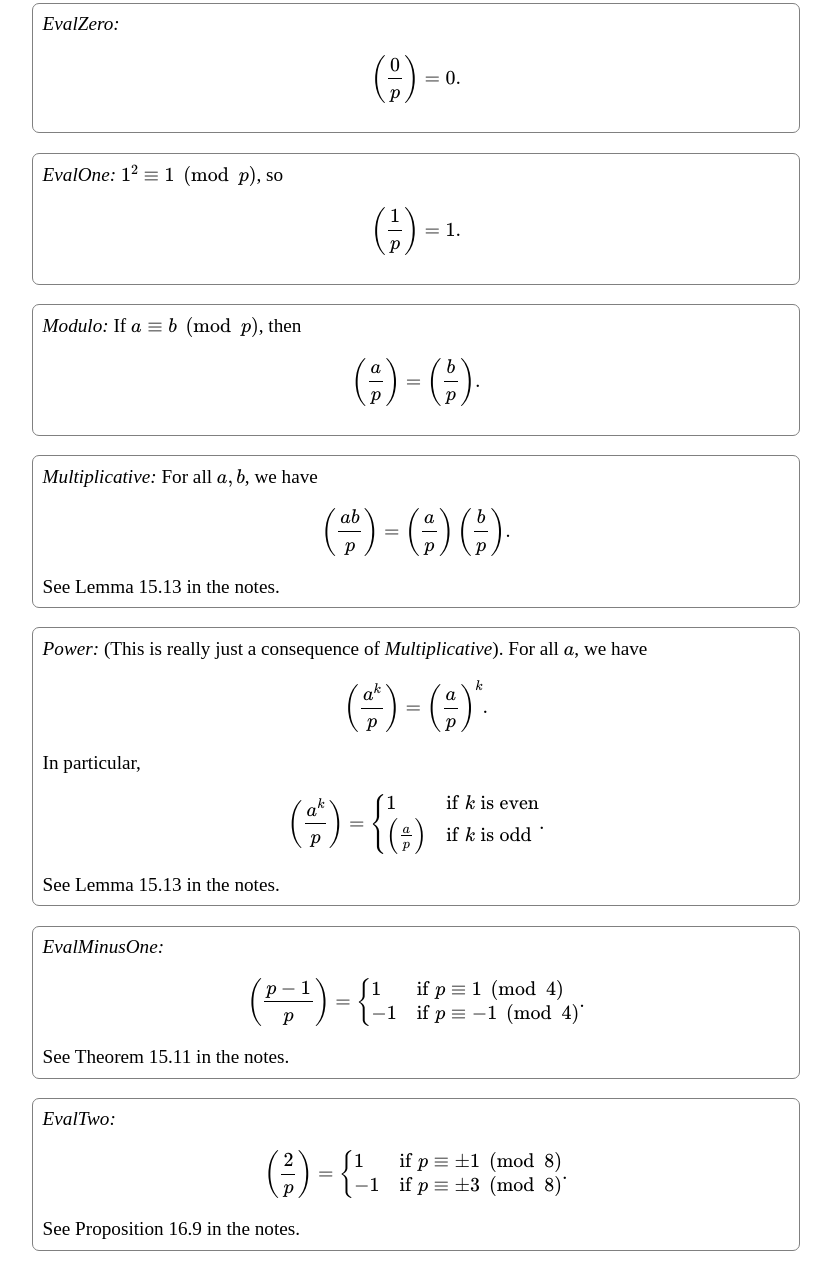
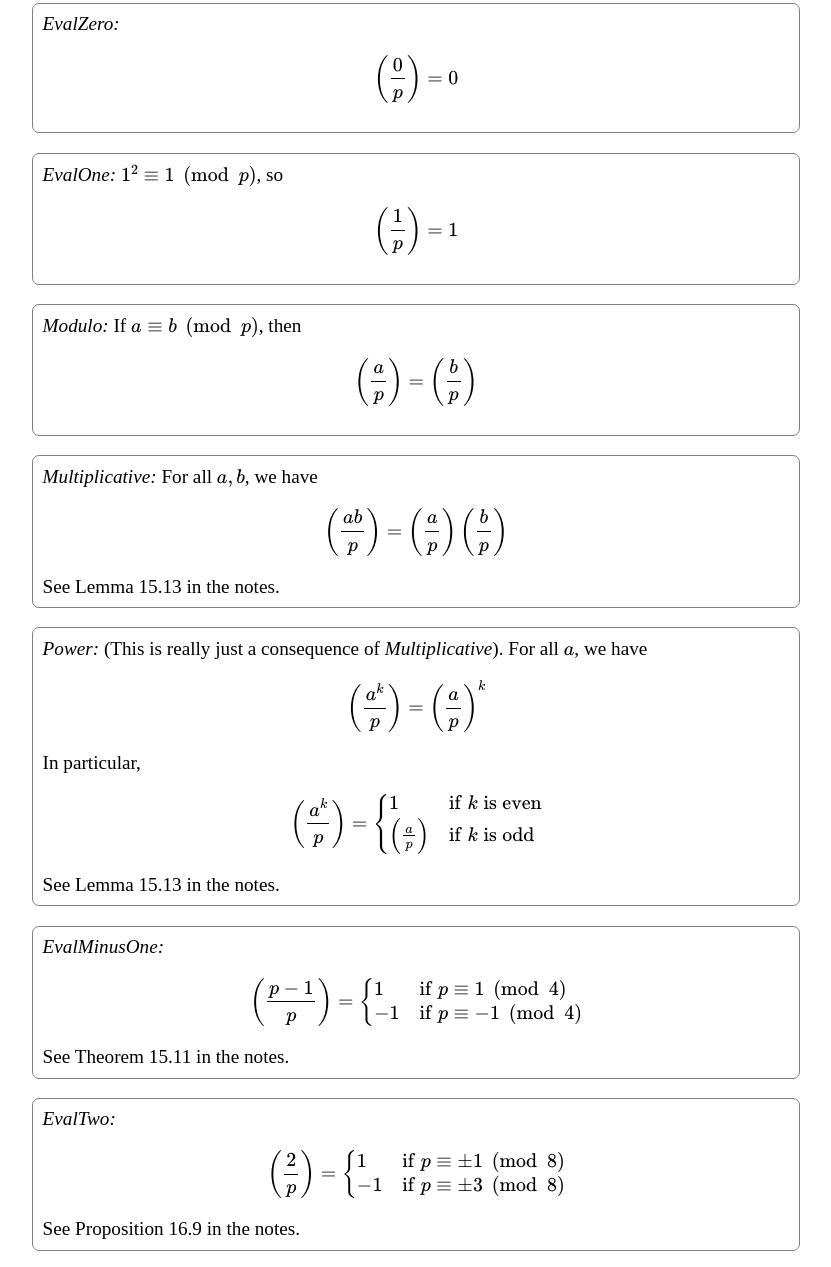
Before and after one commit to hdgarrood/legendre-symbol-calculator, a website: page dist/index.html in a window 1280 px wide. Shown: the part 191-1458 px from the top of the page, without its empty margins (224-1055 px from the left). Drawn offline with nearby package versions, Linux system fonts and the light colour scheme; some packages are replaced by stand-ins of ours.

Commit message:
Remove full stops for latex math (they look weird)

```diff
--- a/dist/index.html
+++ b/dist/index.html
@@ -49,30 +49,30 @@ form span:not(:last-child) {
         <h2>Evaluation rules (& names)</h2>
         Suppose \(p\) is an odd prime. Then:
         <div class="rule">
-          <em>EvalZero:</em> $$\left(\frac{0}{p}\right) = 0.$$
+          <em>EvalZero:</em> $$\left(\frac{0}{p}\right) = 0$$
         </div>
         <div class="rule">
-          <em>EvalOne:</em> \(1^2 \equiv 1 \pmod{p}\), so $$\left(\frac{1}{p}\right) = 1.$$
+          <em>EvalOne:</em> \(1^2 \equiv 1 \pmod{p}\), so $$\left(\frac{1}{p}\right) = 1$$
         </div>
         <div class="rule">
-          <em>Modulo:</em> If \(a \equiv b \pmod{p}\), then $$\left(\frac{a}{p}\right) = \left(\frac{b}{p}\right).$$
+          <em>Modulo:</em> If \(a \equiv b \pmod{p}\), then $$\left(\frac{a}{p}\right) = \left(\frac{b}{p}\right)$$
         </div>
         <div class="rule">
-          <em>Multiplicative:</em> For all \(a, b\), we have $$\left(\frac{ab}{p}\right) = \left(\frac{a}{p}\right)\left(\frac{b}{p}\right).$$
+          <em>Multiplicative:</em> For all \(a, b\), we have $$\left(\frac{ab}{p}\right) = \left(\frac{a}{p}\right)\left(\frac{b}{p}\right)$$
 
           See Lemma 15.13 in the notes.
         </div>
         <div class="rule">
           <em>Power:</em> (This is really just a consequence of
           <em>Multiplicative</em>). For all \(a\), we have
-          $$\left(\frac{a^k}{p}\right) = \left(\frac{a}{p}\right)^k.$$
+          $$\left(\frac{a^k}{p}\right) = \left(\frac{a}{p}\right)^k$$
 
           In particular,
 
           $$\left(\frac{a^k}{p}\right) = \begin{cases}
             1 & \mathrm{if} \; k \; \mathrm{is} \; \mathrm{even} \\
             \left(\frac{a}{p}\right) & \mathrm{if} \; k \; \mathrm{is} \; \mathrm{odd}
-          \end{cases}.$$
+          \end{cases}$$
 
           See Lemma 15.13 in the notes.
         </div>
@@ -81,7 +81,7 @@ form span:not(:last-child) {
           \begin{cases}
             1 & \mathrm{if} \; p \equiv 1 \pmod{4} \\
             -1 & \mathrm{if} \; p \equiv -1 \pmod{4} \\
-          \end{cases}.$$
+          \end{cases}$$
           See Theorem 15.11 in the notes.
         </div>
         <div class="rule">
@@ -89,15 +89,15 @@ form span:not(:last-child) {
           \begin{cases}
             1 & \mathrm{if} \; p \equiv \pm 1 \pmod{8} \\
             -1 & \mathrm{if} \; p \equiv \pm 3 \pmod{8} \\
-          \end{cases}.$$
+          \end{cases}$$
           See Proposition 16.9 in the notes.
         </div>
         <div class="rule">
           <em>Reciprocity:</em> Let \(q\) be an odd prime distinct from \(p\).
           If \(p \equiv q \equiv -1 \pmod{4}\), then
-          $$\left(\frac{p}{q}\right) = -\left(\frac{q}{p}\right).$$
+          $$\left(\frac{p}{q}\right) = -\left(\frac{q}{p}\right)$$
           Otherwise,
-          $$\left(\frac{p}{q}\right) = \left(\frac{q}{p}\right).$$
+          $$\left(\frac{p}{q}\right) = \left(\frac{q}{p}\right)$$
           See Theorem 16.1 in the notes.
         </div>
       </div>
```
